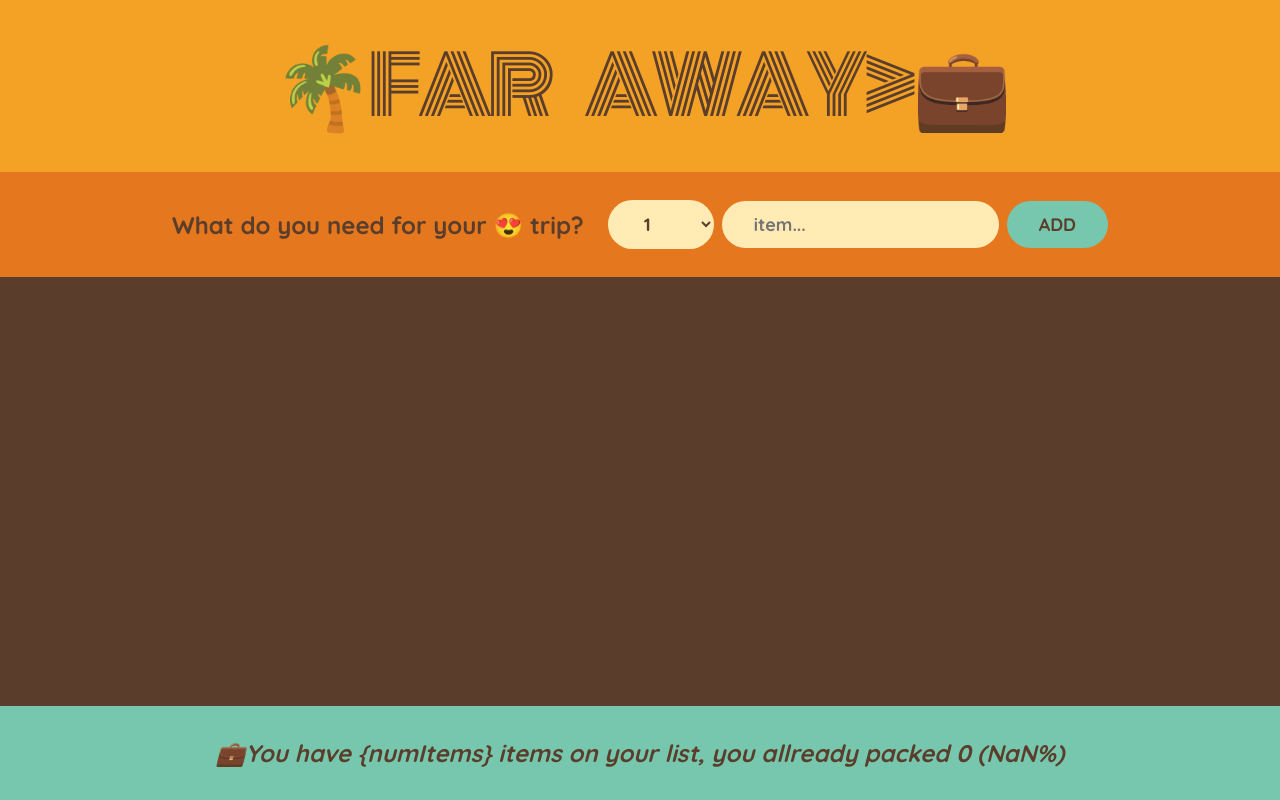
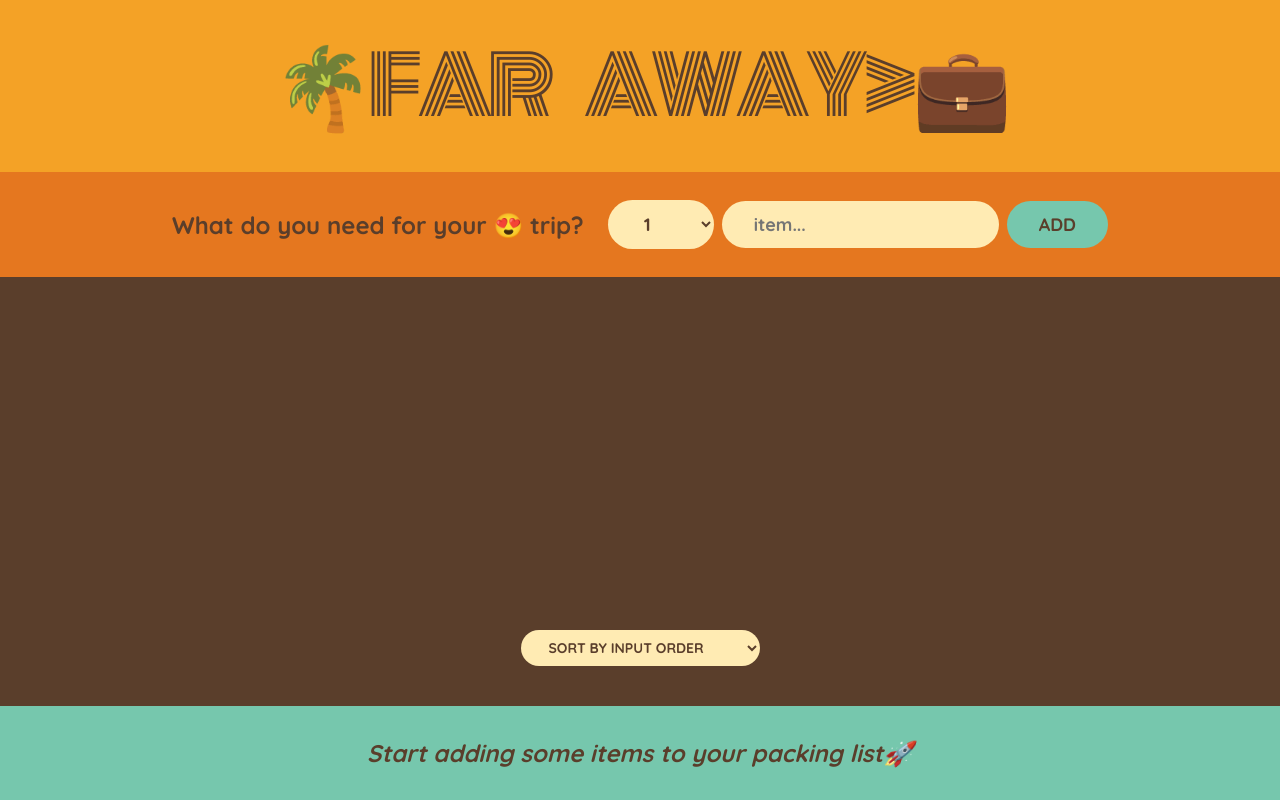
Before and after one commit to ramanboff/Far-Away---Travel-List, a React (Vite) app: page / in a window 1280 px wide. Built offline with nearby package versions, Linux system fonts and the light colour scheme.

Commit message:
Sorted  selects added in packinglist conponent

```diff
--- a/src/PackingList.jsx
+++ b/src/PackingList.jsx
@@ -1,6 +1,13 @@
+import { useState } from "react";
 import Item from "./Item";
 
 const PackingList = ({ items, onDeleteItem ,onToggleItem}) => {
+
+const [sortBy, setSortBy] = useState("input")
+
+
+
+
   return (
     <div className="list">
       <ul className="list">
@@ -8,6 +15,13 @@ const PackingList = ({ items, onDeleteItem ,onToggleItem}) => {
           <Item item={item} key={item.id} onDeleteItem={onDeleteItem} onToggleItem={onToggleItem}/>
         ))}
       </ul>
+      <div className="actions">
+        <select value={sortBy} onChange={(e) => setSortBy(e.target.value)} >
+          <option value="input">Sort by input order</option>
+          <option value="description">Sort by description</option>
+          <option value="packed">Sort by packed Status</option>
+        </select>
+      </div>
     </div>
   );
 };
--- a/src/Stats.jsx
+++ b/src/Stats.jsx
@@ -4,11 +4,21 @@ const Stats = ({items}) => {
   const numPacked = items.filter((item)=> item.packed).length
   const percentage = Math.round((numPacked/numItems)*100)
 
+  if(!items.length)
+return(
+  <p className="stats">
+    <em>Start adding some items to your packing list🚀</em>
+  </p>
+)
+
   return (
+
+
+
     <footer className="stats">
       <em>
       {percentage === 100 ? "You got everything! Ready to go ✈️":
-       `💼You have {numItems} items on your list, you allready packed ${numPacked} (${percentage}%)`
+       `💼You have ${numItems} items on your list, you allready packed ${numPacked} (${percentage}%)`
       }
        </em>
     </footer>
```
